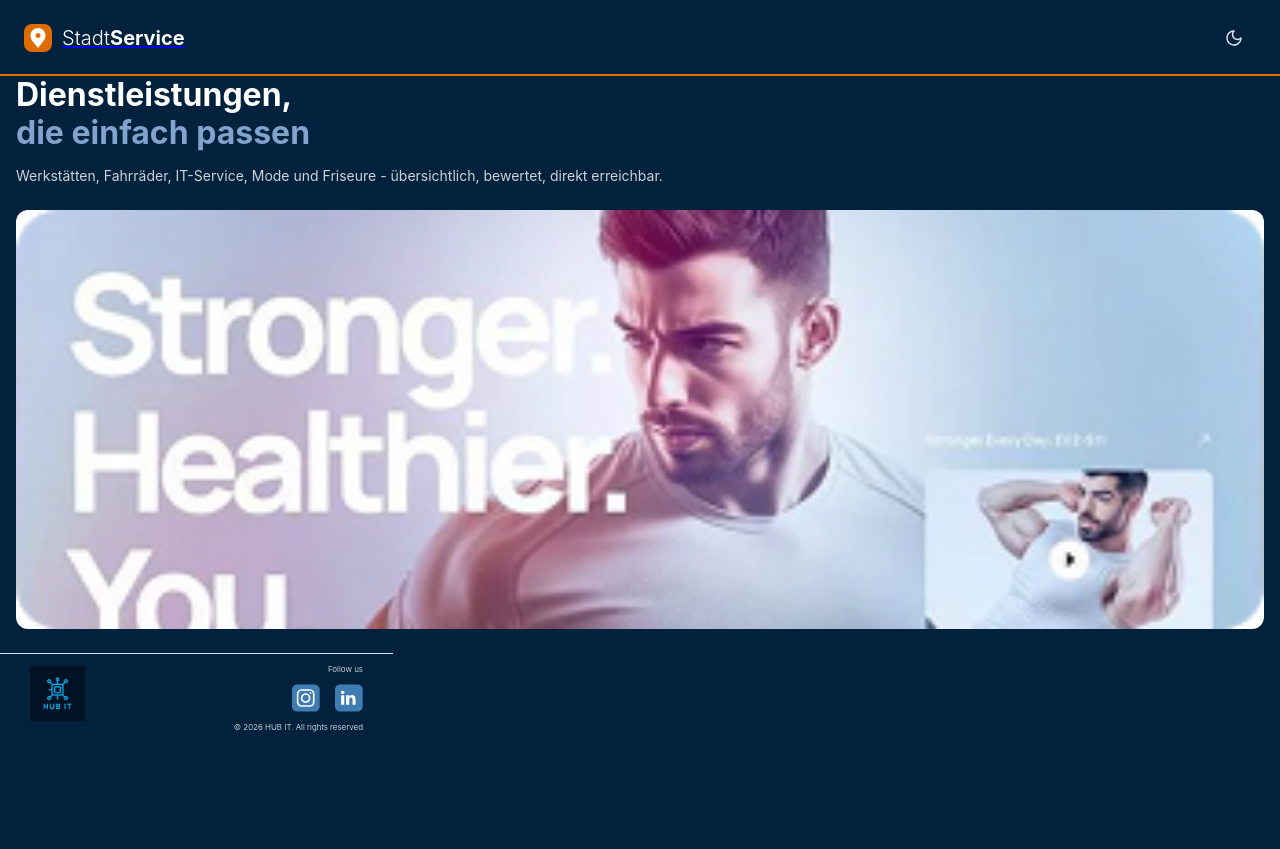
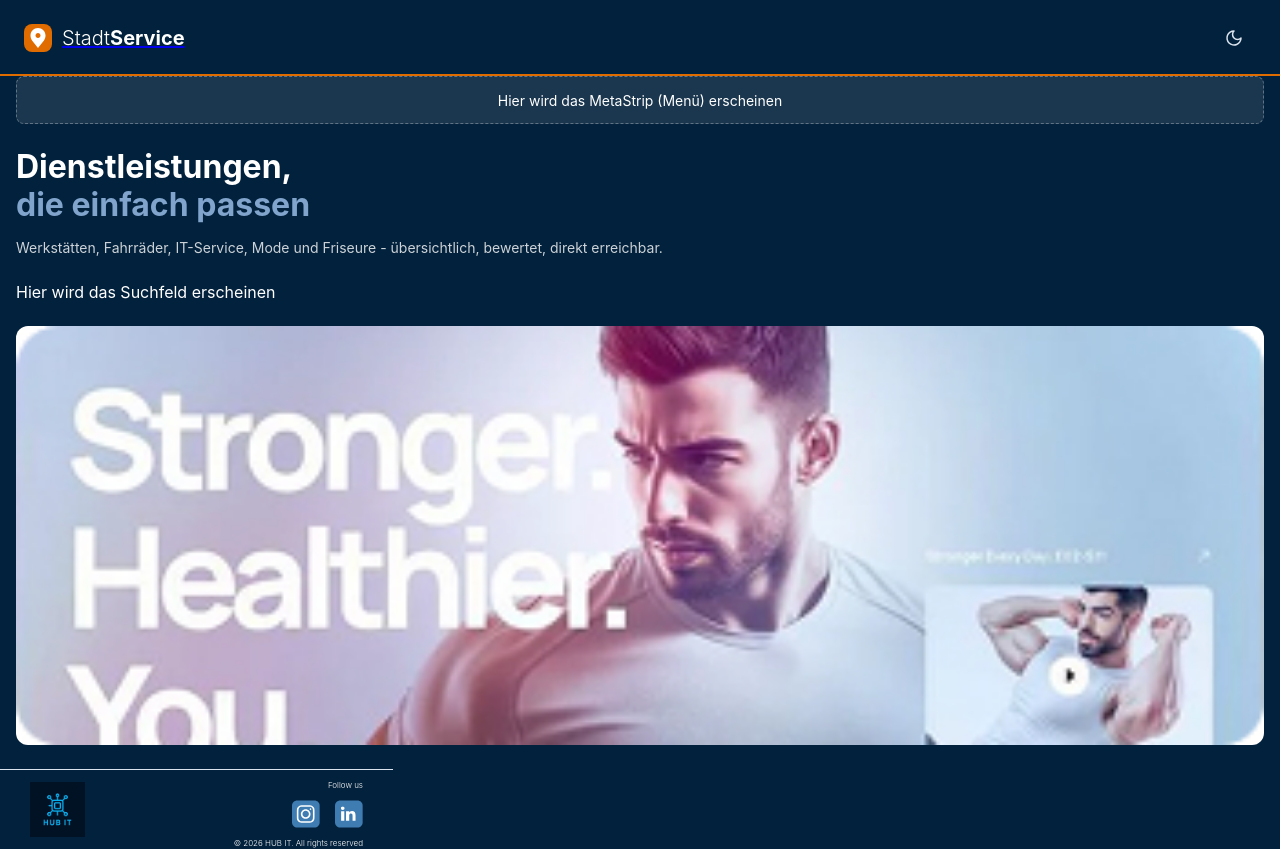
Before and after one commit to yarinka82/Project_service_Stadt, a React (Vite) app in the folder frontend/: page / in a window 1280 px wide. Before the commit the page ends 800 px from the top, so only its background shows below. Built offline with nearby package versions, Linux system fonts and the light colour scheme.

Commit message:
created SearchForm and extracted UI subcomponents

```diff
--- /dev/null
+++ b/frontend/src/components/SearchForm/CityChip.tsx
@@ -0,0 +1 @@
+// для міста
--- /dev/null
+++ b/frontend/src/components/SearchForm/CityDropdown.tsx
@@ -0,0 +1 @@
+// Вибір міста
--- /dev/null
+++ b/frontend/src/components/SearchForm/SearchField.tsx
@@ -0,0 +1 @@
+// поле вводу послуги
--- /dev/null
+++ b/frontend/src/components/SearchForm/SearchForm.module.css
@@ -0,0 +1,31 @@
+/* @import url('https://fonts.googleapis.com/css2?family=Inter:wght@400;500;600;700&display=swap'); */
+
+/* Тимчасові локальні змінні на основі макета */
+
+.searchFormContainer {
+    --local-bg-white: #ffffff;
+  --local-text-gray: rgba(0, 0, 0, 0.6);
+  --local-dark-blue: #02213c;
+  --local-btn-blue: #81a4cd;
+  --local-radius: 8px; /* Приклад скруглення */
+
+  /* Стилі самого самого контейнера форми */
+  display: flex;
+  flex-direction: column;
+  gap: 12px;
+  width: 100%;
+  max-width: 600px;
+}
+
+.inputField {
+  background-color: var(--local-bg-white);
+  color: var(--local-dark-blue);
+  border-radius: var(--local-radius);
+  padding: 16px;
+  border: none;
+  font-family: "Inter", sans-serif; /*  замінити на var(--font-primary) */
+}
+
+.inputField::placeholder {
+  color: var(--local-text-gray);
+}
--- /dev/null
+++ b/frontend/src/components/SearchForm/SearchForm.tsx
@@ -0,0 +1,14 @@
+/* Об'єднує UI-компоненти */
+
+import React from 'react';
+import css from './SearchForm.module.css';
+
+function SearchForm() {
+  return (
+    <div className={css.formContainer}>
+      <p style={{ color: 'white' }}>Hier wird das Suchfeld erscheinen </p>
+    </div>
+  );
+}
+
+export default SearchForm;
--- a/frontend/src/pages/HomePage/HomePage.module.css
+++ b/frontend/src/pages/HomePage/HomePage.module.css
@@ -4,6 +4,24 @@
   padding: 0 16px 24px 16px;
   width: 100%;
   gap: 24px; /* Gap between main sections  */
+}
+
+.metaStripPlaceholder {
+  width: 100%;
+  height: 48px;
+  background-color: rgba(
+    255,
+    255,
+    255,
+    0.1
+  ); /* Напівпрозорий фон, щоб виділялося */
+  border: 1px dashed rgba(255, 255, 255, 0.3); /* Пунктирна рамка, як у заглушки */
+  border-radius: 8px;
+  display: flex;
+  align-items: center;
+  justify-content: center;
+  color: rgba(255, 255, 255, 0.8);
+  font-size: 14px;
 }
 
 .heroSection {
--- a/frontend/src/pages/HomePage/HomePage.tsx
+++ b/frontend/src/pages/HomePage/HomePage.tsx
@@ -1,7 +1,7 @@
 import React from 'react';
 import css from './HomePage.module.css';
 import bannerImage from '../../assets/ban_container.jpg';
-// import SearchForm from '../../components/SearchForm/SearchForm'; // Search form
+import SearchForm from '../../components/SearchForm/SearchForm'; // Search form
 // import MetaStrip from '../../components/MetaStrip/MetaStrip'; ()// provisional title
 
 function HomePage() {
@@ -9,6 +9,9 @@ function HomePage() {
     <main className={css.homeContainer}>
       {/* A place for burgers and counters
       <MetaStrip /> */}
+      <div className={css.metaStripPlaceholder}>
+        <p>Hier wird das MetaStrip (Menü) erscheinen</p>
+      </div>
 
       <section className={css.heroSection}>
         <h1 className={css.title}>
@@ -22,7 +25,7 @@ function HomePage() {
         </p>
       </section>
 
-      {/* <SearchForm /> */}
+      <SearchForm />
 
       <section className={css.promoSection}>
         <img src={bannerImage} alt="Werbung" className={css.promoImage} />
```
